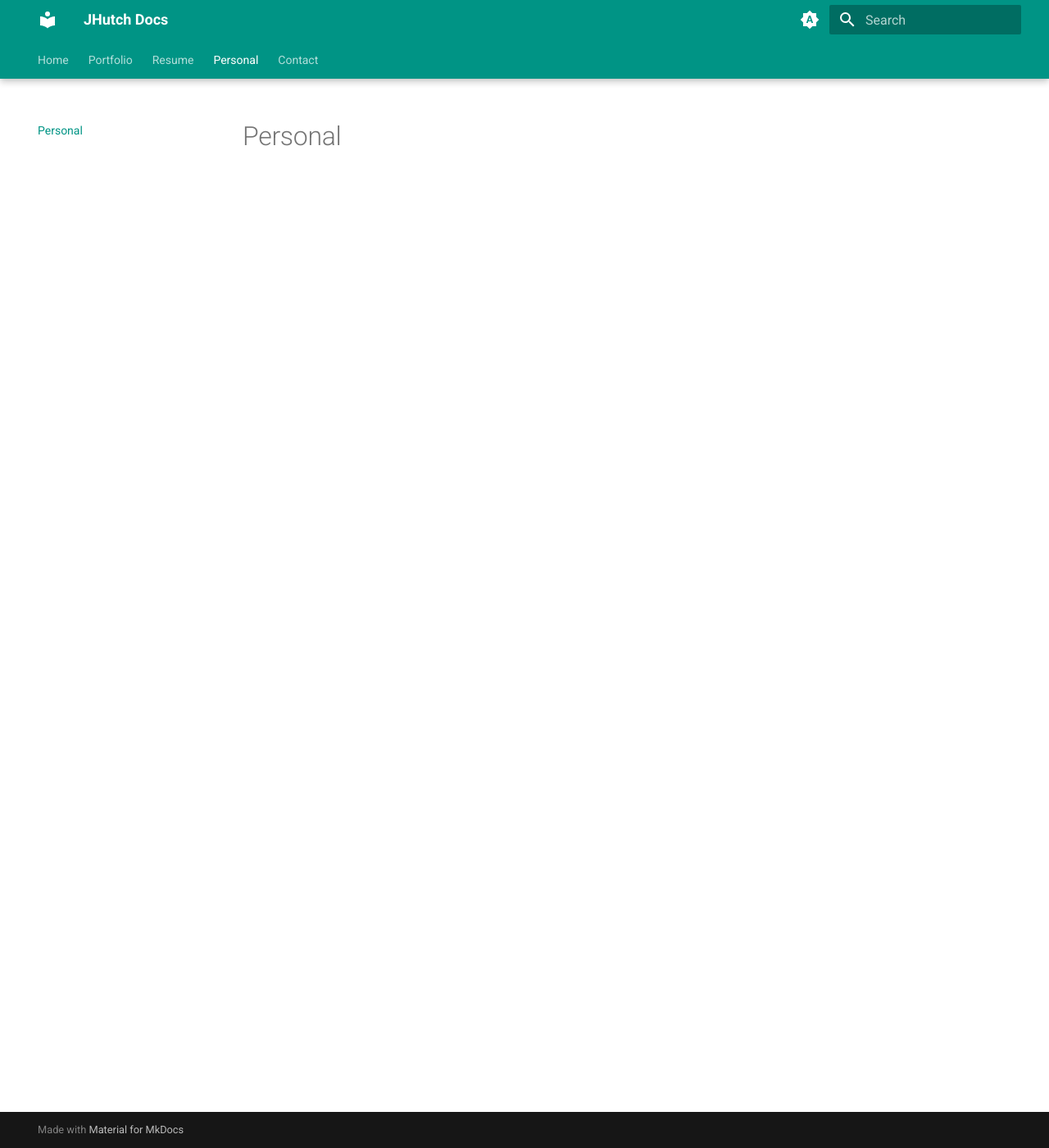
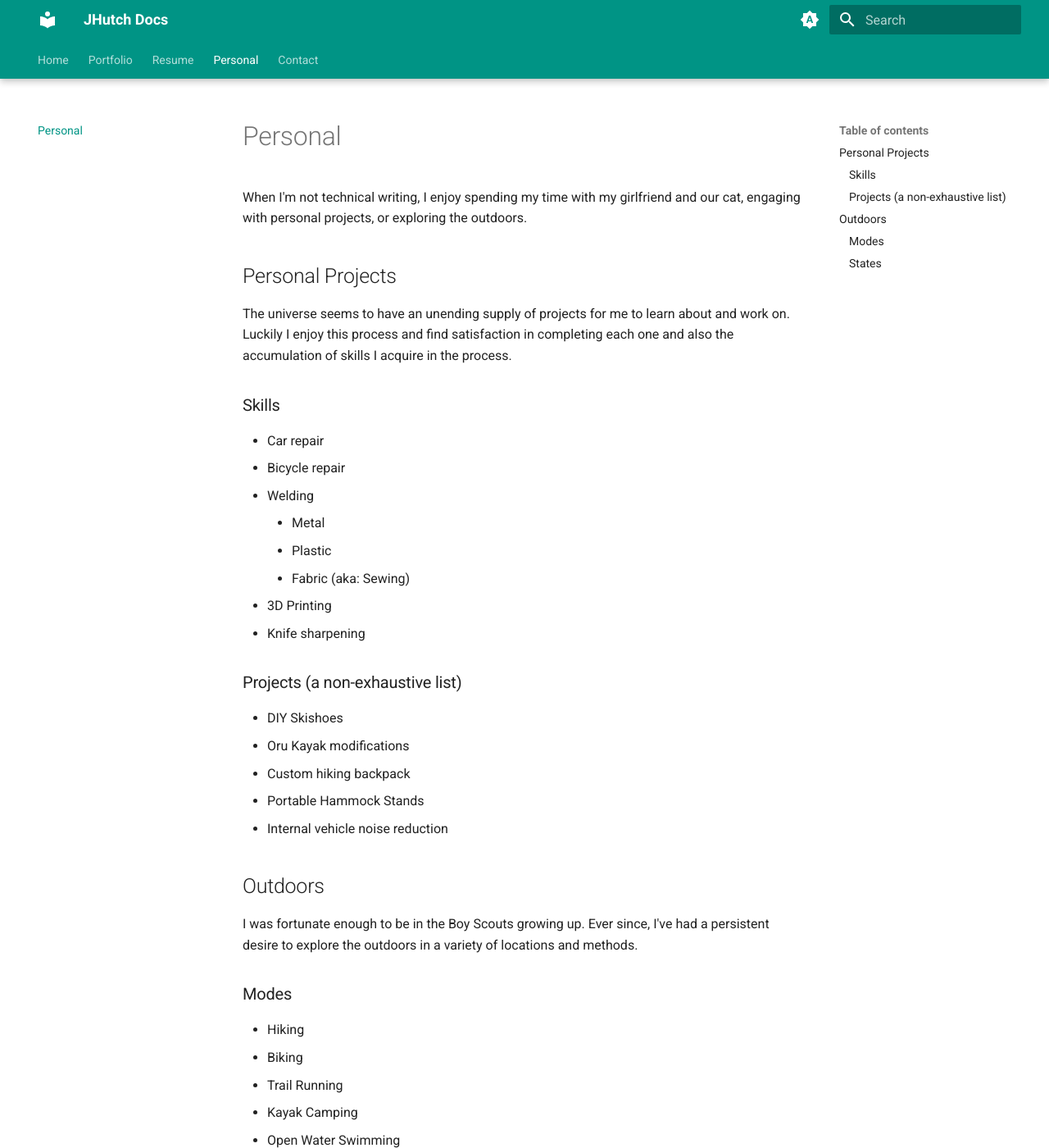
Before and after one commit to rogue-capers/vscode_portfolio, an MkDocs documentation site: the page built from docs/Personal.md, in a window 1280 px wide and 1400 px high. Shown: the whole window at 82% size. Built offline with MkDocs 1.6.1 and Material for MkDocs 9.7.7, drawn with Linux system fonts in a browser that asks for light colours; some of the changed text lies outside the part shown.

Commit message:
built Personal info

```diff
--- a/docs/Personal.md
+++ b/docs/Personal.md
@@ -1 +1,59 @@
 # Personal
+
+When I'm not technical writing, I enjoy spending my time with my girlfriend and our cat, engaging with personal projects, or exploring the outdoors.
+
+## Personal Projects
+
+The universe seems to have an unending supply of projects for me to learn about and work on. Luckily I enjoy this process and find satisfaction in completing each one and also the accumulation of skills I acquire in the process.
+
+### Skills
+
+* Car repair
+* Bicycle repair
+* Welding
+    * Metal
+    * Plastic
+    * Fabric (aka: Sewing)
+* 3D Printing
+* Knife sharpening
+
+
+
+### Projects (a non-exhaustive list)
+
+* DIY Skishoes
+* Oru Kayak modifications
+* Custom hiking backpack
+* Portable Hammock Stands
+* Internal vehicle noise reduction
+
+
+
+## Outdoors
+
+I was fortunate enough to be in the Boy Scouts growing up. Ever since, I've had a persistent desire to explore the outdoors in a variety of locations and methods.
+
+### Modes
+* Hiking
+* Biking
+* Trail Running
+* Kayak Camping
+* Open Water Swimming
+
+### States
+
+* North Dakota
+* Minnesota
+* Colorado
+* Utah
+* Nevada
+* California
+* Oregon
+* Washington
+* Montana
+* Maine
+* New Hampshire
+* Massachusetts
+* Connecticut
+* Delaware
+* Maryland
```
